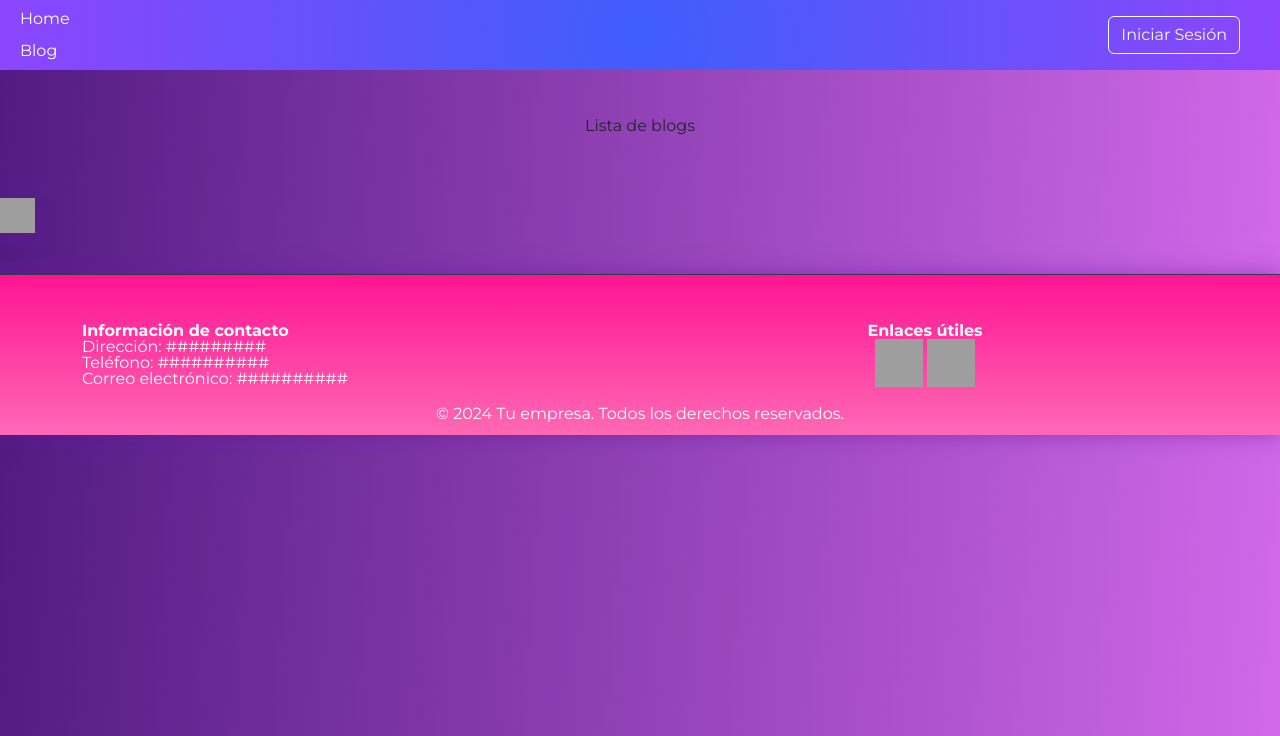
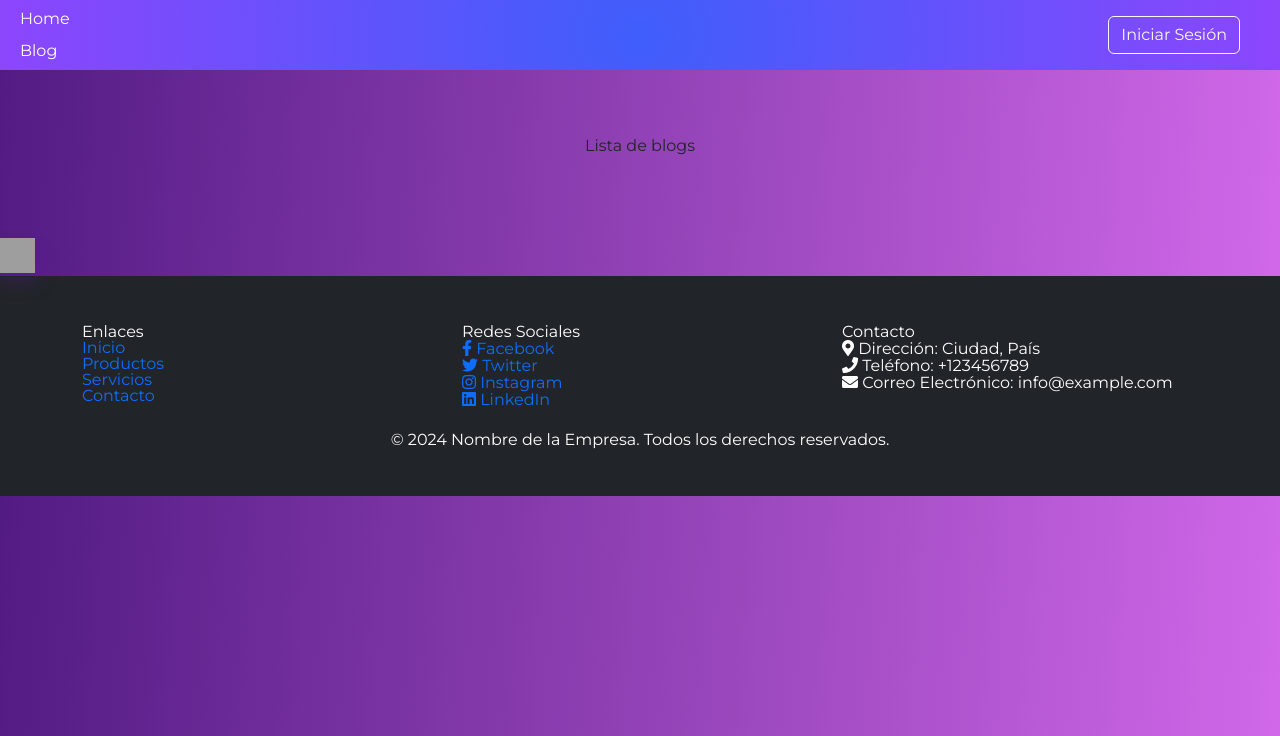
Before and after one commit to Blandskron/PortafolioCursoOnlineDjango, a Django app: page /blog/ in a window 1280 px wide. Shown: the top 736 px of the page. Run offline with Django 5.2, Linux system fonts and the light colour scheme; data that the repository does not hold is empty; parts of the project's set-up code (start-up, migrations or seed data) failed here and were passed over; grey boxes are pictures that could not be loaded.

Commit message:
footer y header

```diff
--- a/portafolio/static/css/styles.css
+++ b/portafolio/static/css/styles.css
@@ -4,15 +4,9 @@
     background: rgb(210,105,234);
     background: linear-gradient(274deg, rgba(210,105,234,1) 0%, rgba(147,67,183,1) 49%, rgba(127,54,167,1) 65%, rgba(113,46,156,1) 76%, rgba(82,27,131,1) 100%);
     font-family: "Montserrat", sans-serif;
+    height: 100%;
 }
 
-.footer-container{
-    background: linear-gradient(to bottom, #ff1493, #ff69b4);
-    border-top: 1px solid #2e3c51;
-    box-shadow: 0px 0px 20px rgba(106, 21, 162, 0.5);
-    padding-bottom: 1%;
-    margin-top: 3%;
-}
 
 .main-container{
     min-height: 100vh;
@@ -47,3 +41,13 @@
     background: none;
     margin-top: 1%;
 }
+
+
+.top, .info {
+    flex-shrink: 0;
+}
+
+.contenido {
+    flex-grow: 1;
+    padding: 20px;
+}
--- a/portafolio/templates/base.html
+++ b/portafolio/templates/base.html
@@ -9,6 +9,7 @@
     <link rel="preconnect" href="https://fonts.googleapis.com">
     <link rel="preconnect" href="https://fonts.gstatic.com" crossorigin>
     <link href="https://fonts.googleapis.com/css2?family=Montserrat:ital,wght@0,100..900;1,100..900&display=swap" rel="stylesheet">
+    <link rel="stylesheet" href="https://cdnjs.cloudflare.com/ajax/libs/font-awesome/5.15.4/css/all.min.css">
     <link rel="stylesheet" href="{% static 'css/reset.css' %}">
     <link rel="stylesheet" href="{% static 'css/styles.css' %}">
     <link rel="stylesheet" href="{% static 'css/header.css' %}">
@@ -16,16 +17,18 @@
   </head>
   <body>
 
-    <header>
+    <header class="top">
       {% include "header.html" %}
     </header>
 
-    {% block content %}
-    {% endblock %}
+    <div class="contenido">
+      {% block content %}
+      {% endblock %}
+    </div>
 
     {% include "whatsapp.html" %}
 
-    <footer>
+    <footer class="info">
       {% include "footer.html" %}
     </footer>
 
--- a/portafolio/templates/footer.html
+++ b/portafolio/templates/footer.html
@@ -1,24 +1,37 @@
-<div class="footer-container">
-    <div class="container mt-5">
+<footer class="bg-dark text-white">
+    <div class="container py-5">
         <div class="row">
-            <div class="col-lg-6 text-justify-left">
-                <h4 style="color: white; font-weight: bold;">Información de contacto</h4>
-                <p style="color: white;">Dirección: #########</p>
-                <p style="color: white;">Teléfono: ##########</p>
-                <p style="color: white;">Correo electrónico: ##########</p>
+            <div class="col-md-4">
+                <h5>Enlaces</h5>
+                <ul class="list-unstyled">
+                    <li><a href="#">Inicio</a></li>
+                    <li><a href="#">Productos</a></li>
+                    <li><a href="#">Servicios</a></li>
+                    <li><a href="#">Contacto</a></li>
+                </ul>
             </div>
-            <div class="col-lg-6 text-center">
-                <h5 style="color: white; font-weight: bold;">Enlaces útiles</h5>
+            <div class="col-md-4">
+                <h5>Redes Sociales</h5>
                 <ul class="list-unstyled">
-                    <li class="d-inline-block"><a href="https://www.linkedin.com/" target="_blank"><img width="48" height="48" src="https://img.icons8.com/color/48/linkedin.png" alt="linkedin"/></a></li>
-                    <li class="d-inline-block"><a href="https://github.com/" target="_blank"><img width="48" height="48" src="https://img.icons8.com/ios-filled/50/github.png" alt="github"/></a></li>
+                    <li><a href="#"><i class="fab fa-facebook-f"></i> Facebook</a></li>
+                    <li><a href="#"><i class="fab fa-twitter"></i> Twitter</a></li>
+                    <li><a href="#"><i class="fab fa-instagram"></i> Instagram</a></li>
+                    <li><a href="#"><i class="fab fa-linkedin"></i> LinkedIn</a></li>
+                </ul>
+            </div>
+            <div class="col-md-4">
+                <h5>Contacto</h5>
+                <ul class="list-unstyled">
+                    <li><i class="fas fa-map-marker-alt"></i> Dirección: Ciudad, País</li>
+                    <li><i class="fas fa-phone"></i> Teléfono: +123456789</li>
+                    <li><i class="fas fa-envelope"></i> Correo Electrónico: info@example.com</li>
                 </ul>
             </div>
         </div>
-        <div class="row mt-3">
-            <div class="col text-center">
-                <p style="color: white;">&copy; 2024 Tu empresa. Todos los derechos reservados.</p>
+        <div class="row mt-4">
+            <div class="col-md-12 text-center">
+                <p>&copy; 2024 Nombre de la Empresa. Todos los derechos reservados.</p>
             </div>
         </div>
     </div>
-</div>
+</footer>
```
Also changed, not shown: portafolio/media/profile_pictures/Vana_Studio_-_Close_up_digital_painting_of___in_a_neon_cyberpunk_settin_0OQyVgm.png (added), portafolio/media/profile_pictures/Vana_Studio_-_Close_up_digital_painting_of___in_a_neon_cyberpunk_settin_O8uRtqn.png (added), portafolio/media/profile_pictures/Vana_Studio_-_Close_up_digital_painting_of___in_a_neon_cyberpunk_settin_QEY8vco.png (added), portafolio/media/profile_pictures/Vana_Studio_-_Close_up_digital_painting_of___in_a_neon_cyberpunk_settin_qFG7mQ3.png (added), portafolio/media/profile_pictures/Vana_Studio_-_Close_up_digital_painting_of___in_a_neon_cyberpunk_settin_qd17FCd.png (added), portafolio/media/profile_pictures/Vana_Studio_-_Close_up_digital_painting_of___in_a_neon_cyberpunk_settin_z8l5lsp.png (added).
